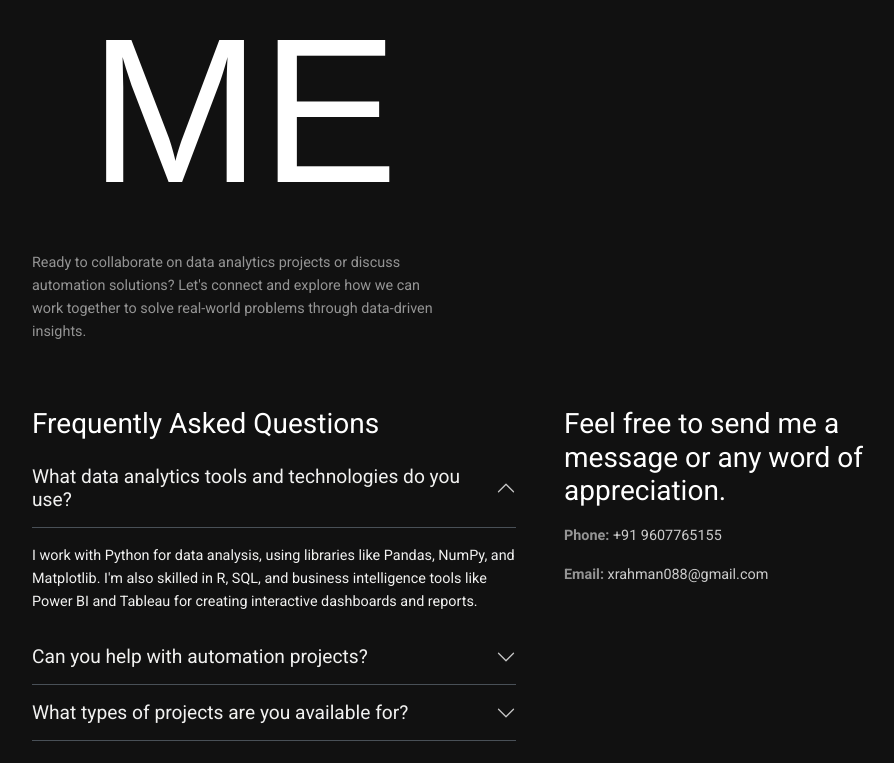
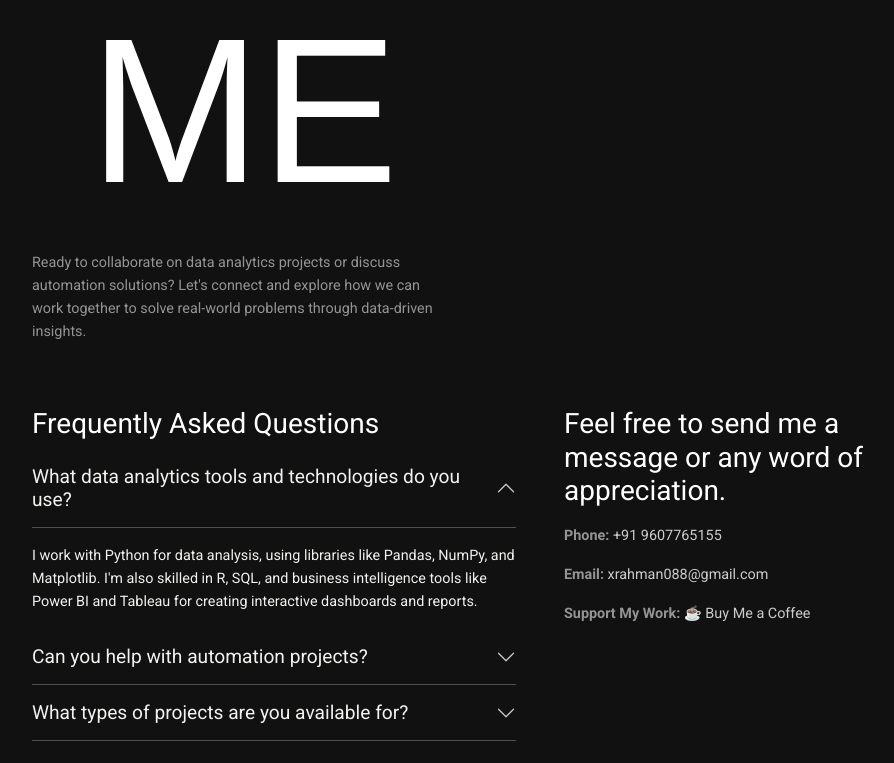
Before and after one commit to xt67/xt67-Portfolio, a plain HTML site: page index.html in a window 1280 px wide. Shown: the part 9715-10478 px from the top of the page, without its empty margins (336-1230 px from the left). Drawn offline with nearby package versions, Linux system fonts and the light colour scheme; animation ran at ten frames a second; a web font is replaced by a local one.

Commit message:
Update portfolio with personalized content and Buy Me a Coffee link
- Updated personal information (name, bio, contact details)
- Replaced portfolio images with new project screenshots
- Added Buy Me a Coffee support link
- Removed contact form and streamlined contact section
- Fixed navigation and smooth scrolling functionality

```diff
--- a/index.html
+++ b/index.html
@@ -469,6 +469,7 @@
                       <div class="contact-info mt-3">
                         <p><strong>Phone:</strong> <a href="tel:+919607765155" class="text-decoration-none">+91 9607765155</a></p>
                         <p><strong>Email:</strong> <a href="mailto:xrahman088@gmail.com" class="text-decoration-none">xrahman088@gmail.com</a></p>
+                        <p><strong>Support My Work:</strong> <a href="https://buymeacoffee.com/xt67" target="_blank" class="text-decoration-none">☕ Buy Me a Coffee</a></p>
                       </div>
                     </div>
                   </div>
```
Also changed, not shown: 1 other file.
